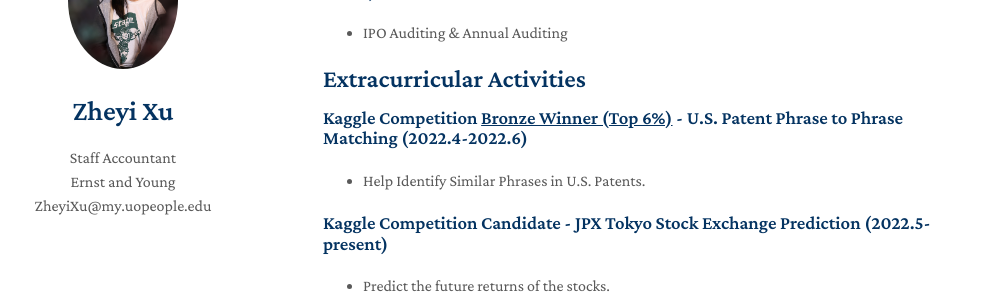
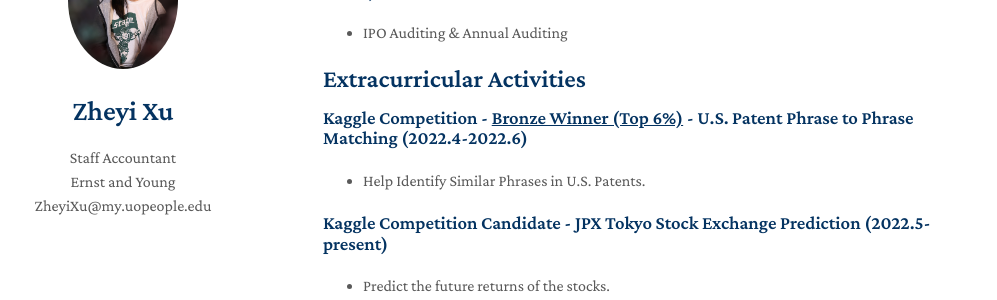
Before and after one commit to zheyixu99/zheyi-resume, a Jekyll site: the page built from index.md, in a window 1280 px wide and 900 px high, scrolled down 1292 px. Shown: the part 153-453 px from the top of the window, without its empty margins (147-1144 px from the left). Built offline with Jekyll 4.4.1, drawn with Linux system fonts in a browser that asks for light colours; nearby versions of some CDN libraries; a style sheet for code colours, icons or effects is not loaded; our own code applies the rules of GitHub Pages for plain Markdown files.

```diff
--- a/index.md
+++ b/index.md
@@ -81,7 +81,7 @@ layout: homepage
 
 
 ## Extracurricular Activities
-<h3>Kaggle Competition <u>Bronze Winner (Top 6%)</u> - U.S. Patent Phrase to Phrase Matching (2022.4-2022.6)</h3>
+<h3>Kaggle Competition - <u>Bronze Winner (Top 6%)</u> - U.S. Patent Phrase to Phrase Matching (2022.4-2022.6)</h3>
 <ul>
 <li>Help Identify Similar Phrases in U.S. Patents.</li>
 </ul>
```
